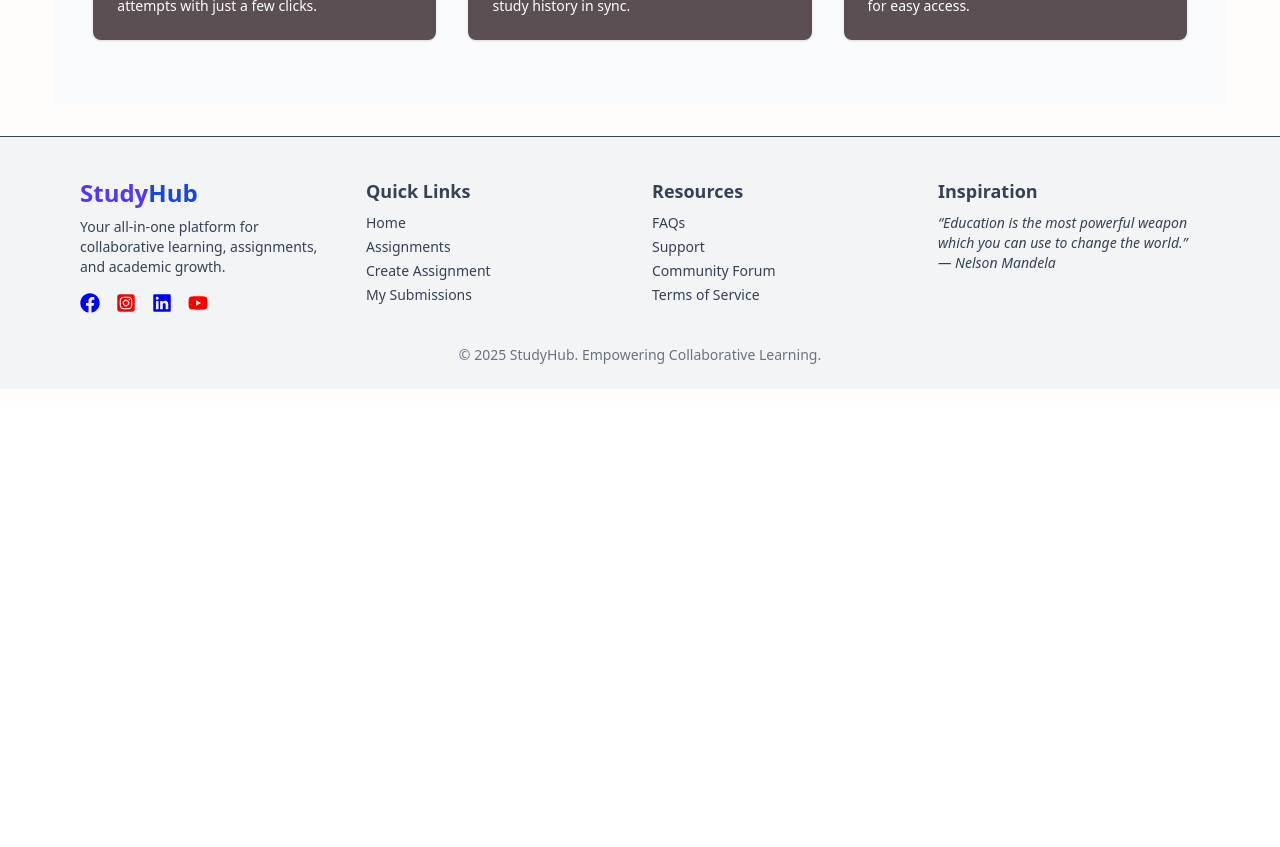
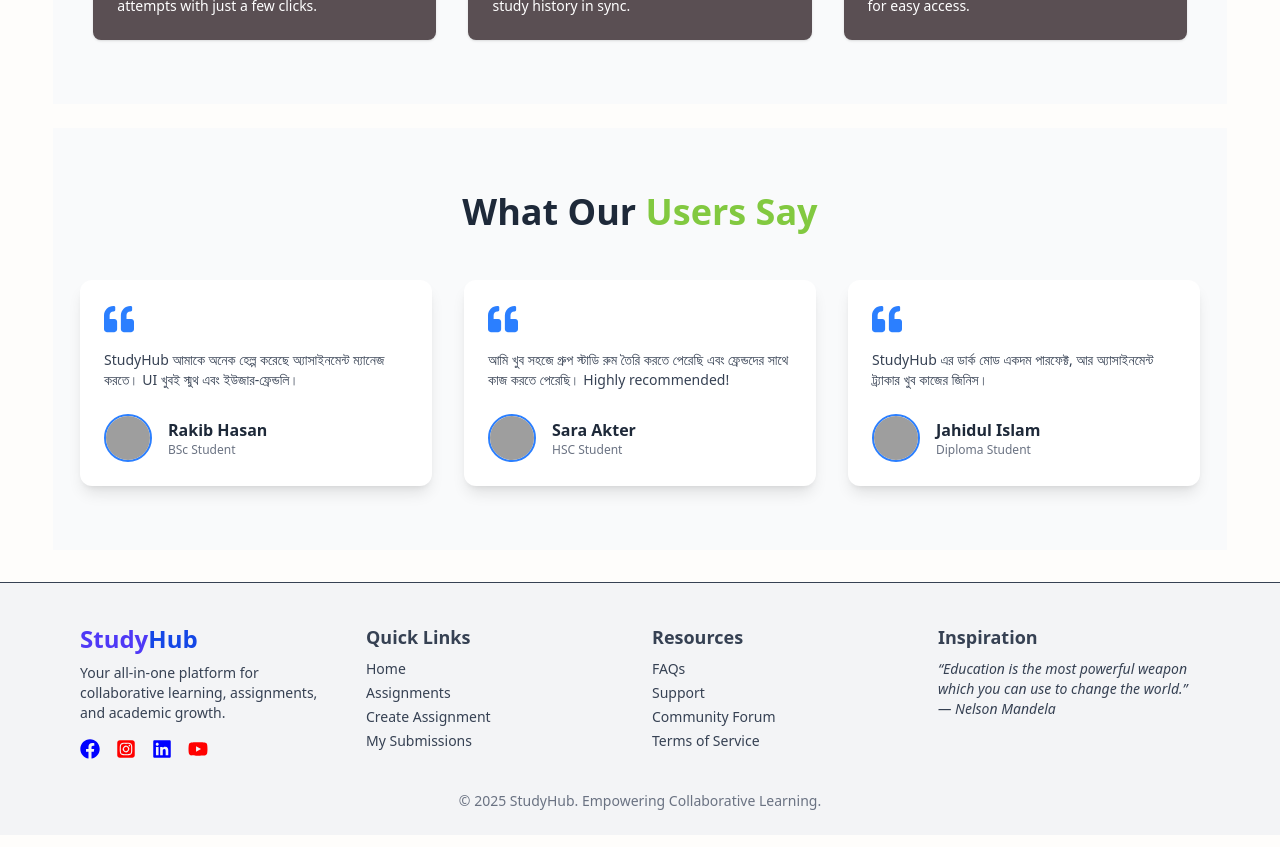
Before and after one commit to Topan-Roy/online-group-study-client11, a React (Vite) app: page / in a window 1280 px wide. Shown: the part 1100-1947 px from the top of the page. Before the commit the page ends 1501 px from the top, so only its background shows below. Built offline with nearby package versions, Linux system fonts and the light colour scheme; no server answers; grey boxes are pictures that could not be loaded.

Commit message:
added ReviewsSection

```diff
--- a/src/Pages/ReviewsSection/ReviewsSection.jsx
+++ b/src/Pages/ReviewsSection/ReviewsSection.jsx
@@ -1,11 +1,69 @@
-import React from 'react';
+import React from "react";
+import { motion } from "framer-motion";
+import { FaQuoteLeft } from "react-icons/fa";
+
+const reviews = [
+  {
+    name: "Rakib Hasan",
+    role: "BSc Student",
+    review:
+      "StudyHub আমাকে অনেক হেল্প করেছে অ্যাসাইনমেন্ট ম্যানেজ করতে। UI খুবই স্মুথ এবং ইউজার-ফ্রেন্ডলি।",
+    image:
+      "https://i.pravatar.cc/100?img=1",
+  },
+  {
+    name: "Sara Akter",
+    role: "HSC Student",
+    review:
+      "আমি খুব সহজে গ্রুপ স্টাডি রুম তৈরি করতে পেরেছি এবং ফ্রেন্ডদের সাথে কাজ করতে পেরেছি। Highly recommended!",
+    image:
+      "https://i.pravatar.cc/100?img=2",
+  },
+  {
+    name: "Jahidul Islam",
+    role: "Diploma Student",
+    review:
+      "StudyHub এর ডার্ক মোড একদম পারফেক্ট, আর অ্যাসাইনমেন্ট ট্র্যাকার খুব কাজের জিনিস।",
+    image:
+      "https://i.pravatar.cc/100?img=3",
+  },
+];
 
 const ReviewsSection = () => {
-    return (
-        <div>
+  return (
+    <section className="py-16 mt-6 bg-gray-50 dark:bg-gray-900 text-gray-800 dark:text-gray-100">
+      <div className="max-w-6xl mx-auto px-4">
+        <h2 className="text-3xl md:text-4xl font-bold text-center mb-12">
+          What Our <span className="text-[#82c940] dark:text-yellow-300">Users Say</span>
+        </h2>
 
+        <div className="grid grid-cols-1 md:grid-cols-3 gap-8">
+          {reviews.map((review, index) => (
+            <motion.div
+              key={index}
+              whileHover={{ scale: 1.05 }}
+              transition={{ duration: 0.3 }}
+              className="bg-white dark:bg-gray-800 shadow-lg rounded-xl p-6 relative"
+            >
+              <FaQuoteLeft className="text-blue-500 dark:text-yellow-300 text-3xl mb-4" />
+              <p className="text-gray-700 dark:text-gray-300 text-sm mb-6">{review.review}</p>
+              <div className="flex items-center gap-4">
+                <img
+                  src={review.image}
+                  alt={review.name}
+                  className="w-12 h-12 rounded-full border-2 border-blue-500"
+                />
+                <div>
+                  <h4 className="font-semibold">{review.name}</h4>
+                  <p className="text-xs text-gray-500 dark:text-gray-400">{review.role}</p>
+                </div>
+              </div>
+            </motion.div>
+          ))}
         </div>
-    );
+      </div>
+    </section>
+  );
 };
 
 export default ReviewsSection;
```
